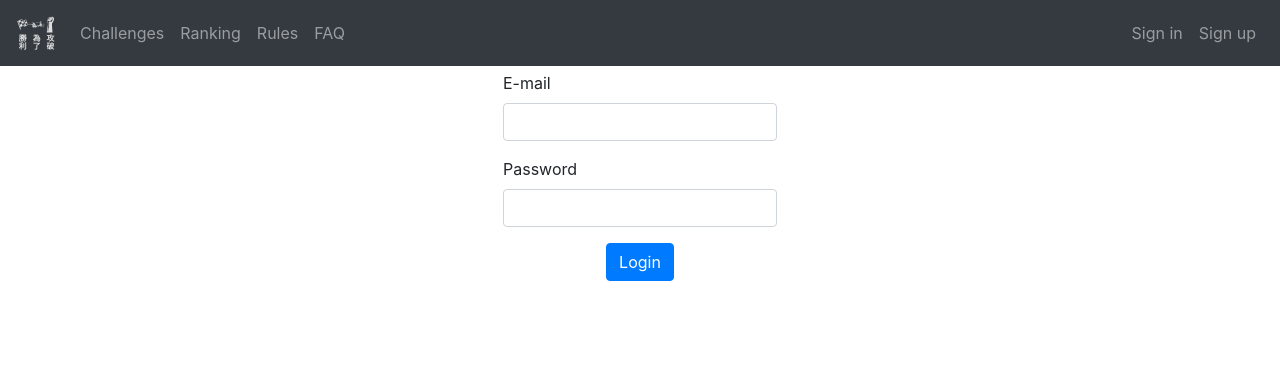
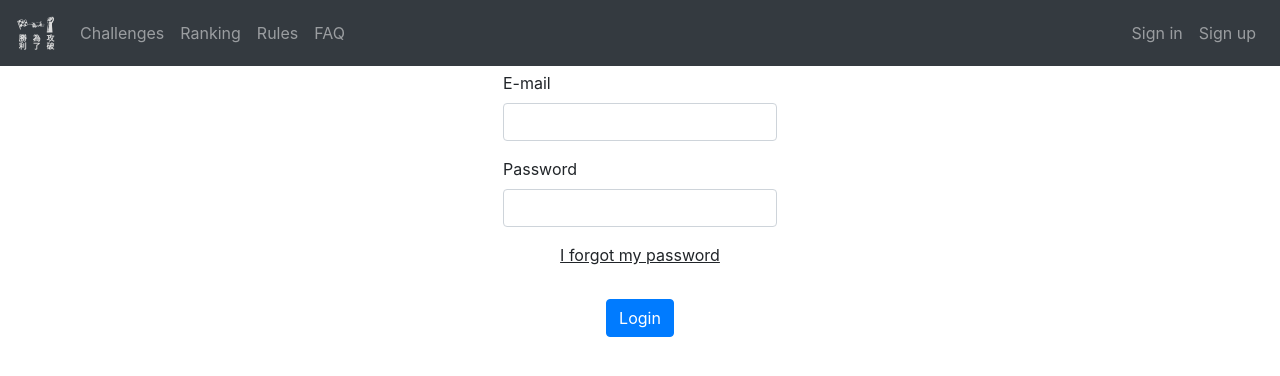
Before and after one commit to pwn2winctf/nizkctf-front, a Next.js app: page /login in a window 1280 px wide. Shown: the top 376 px of the page. Built offline with nearby package versions, Linux system fonts and the light colour scheme; no server answers.

Commit message:
Add feature to send password reset email

```diff
--- a/pages/login.tsx
+++ b/pages/login.tsx
@@ -1,14 +1,17 @@
-import React, { FormEvent, useState } from 'react'
+import React, { FormEvent, useCallback, useState } from 'react'
 import { NextPage } from 'next'
 import Head from 'next/head'
 import { useRouter } from 'next/router'
 
-import swal from 'sweetalert2'
+import Swal from 'sweetalert2'
+import withReactContent from 'sweetalert2-react-content'
 import { Container, Row, Col, Form, Button } from 'react-bootstrap'
 
-import { login, useAuth } from '../service/auth';
+import { login, sendPasswordResetEmail, useAuth } from '../service/auth';
 import { resolveLanguage } from '../utils'
 import Navbar from '../components/Navbar'
+
+const swal = withReactContent(Swal)
 
 const SignUpPage: NextPage = () => {
   const router = useRouter()
@@ -18,6 +21,7 @@ const SignUpPage: NextPage = () => {
   const { user } = useAuth()
 
   const [values, setValues] = useState<{ email: string, password: string }>({ email: '', password: '' })
+  const [recoveryEmail, setRecoveryEmail] = useState<string>('')
 
   const handleSubmit = async (e: FormEvent<HTMLFormElement>) => {
     e.preventDefault()
@@ -48,6 +52,64 @@ const SignUpPage: NextPage = () => {
       )
     }
   }
+
+  const PopupContent = ({ onChange }) => {
+    const [email, setEmail] = useState('')
+    return (
+      <Form.Group>
+        <Form.Label>
+          {translation.email}
+        </Form.Label>
+        <Form.Control
+          type='text'
+          name='email'
+          value={email}
+          onChange={event => {
+            const value = event.target.value
+            setEmail(value)
+            onChange(value)
+          }} />
+      </Form.Group>
+    )
+  }
+
+  const showForgotPasswordPopup = useCallback(async () => {
+    const { isConfirmed } = await swal.fire({
+      title: translation.modal.forgotPassword,
+      showCloseButton: true,
+      confirmButtonText: translation.submit,
+      html: <PopupContent onChange={value => {
+        setRecoveryEmail(value)
+      }} />
+    })
+
+    if (isConfirmed) {
+      try {
+        swal.showLoading()
+
+        await sendPasswordResetEmail({ email: recoveryEmail })
+
+        setRecoveryEmail('')
+        swal.fire({
+          icon: 'success',
+          title: translation.modal.successfullyForgotPassword
+        })
+      } catch (err) {
+        console.error(err)
+        swal.fire({
+          icon: 'error',
+          title: translation.modal.errorTitle,
+          text: err.message,
+        })
+      } finally {
+        swal.hideLoading()
+
+      }
+    }
+
+  }, [translation])
+
+
   return (
     <>
       <Head>
@@ -70,7 +132,12 @@ const SignUpPage: NextPage = () => {
                 </Form.Label>
                 <Form.Control type='password' name='password' value={values.password} onChange={event => setValues({ ...values, [event.target.name]: event.target.value })} />
               </Form.Group>
-              <Button variant='primary' type='submit'>
+              <Form.Group>
+                <Form.Label onClick={() => showForgotPasswordPopup()} style={{ textDecoration: 'underline', cursor: 'pointer' }}>
+                  {translation.forgotPassword}
+                </Form.Label>
+              </Form.Group>
+              <Button variant='primary' type='submit' className='mt-2'>
                 {translation.login}
               </Button>
             </Form>
@@ -88,7 +155,12 @@ const translations = {
     email: 'E-mail',
     password: 'Password',
     login: 'Login',
+    forgotPassword: 'I forgot my password',
+    submit: 'Submit',
+    cancel: 'Cancel',
     modal: {
+      forgotPassword: 'Enter your email to retrieve your password',
+      successfullyForgotPassword: 'In minutes the email will arrive',
       successfullyTitle: 'Successfully logged in!',
       warningTitle: 'You are already logged in!',
       errorTitle: 'Error!',
@@ -99,7 +171,12 @@ const translations = {
     email: 'E-mail',
     password: 'Senha',
     login: 'Login',
+    forgotPassword: 'Esqueci minha senha',
+    submit: 'Enviar',
+    cancel: 'Cancelar',
     modal: {
+      forgotPassword: 'Informe seu e-mail para recuperar sua senha',
+      successfullyForgotPassword: 'Em minutos chegará o e-mail!',
       successfullyTitle: 'Logado com sucesso!',
       warningTitle: 'Você já está logado!',
       errorTitle: 'Ops, aconteceu um erro!',
--- a/service/auth.tsx
+++ b/service/auth.tsx
@@ -88,3 +88,7 @@ export const signUp = async ({ email, password, name, shareInfo }: { name: strin
   registerUser({ shareInfo })
   ])
 }
+
+export const sendPasswordResetEmail = async ({ email }: { email: string }) => {
+  await firebase.auth().sendPasswordResetEmail(email)
+}
```
